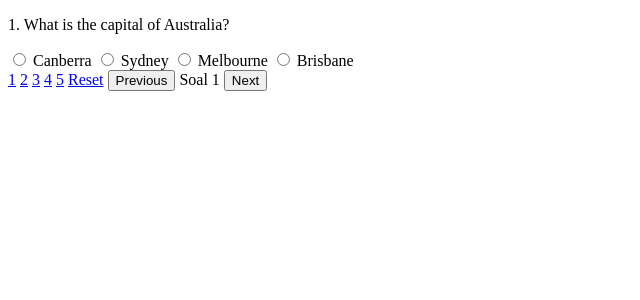
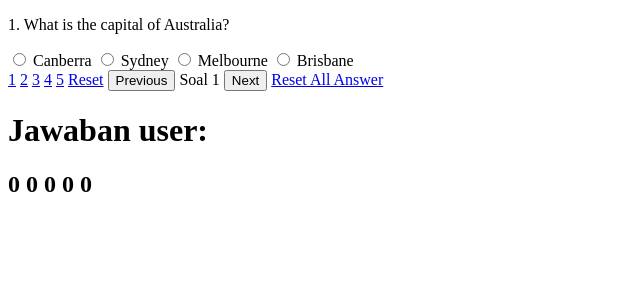
Before and after one commit to farrel216/Tugas2PBP-Quiz, a PHP site: page /?questionNum=1&answer=0 in a window 1280 px wide. Shown: the top 300 px of the page, without its empty margins (0-640 px from the left). Run offline with PHP 8.4, Linux system fonts and the light colour scheme.

Commit message:
Add Reset All Answer Button

```diff
--- a/index.php
+++ b/index.php
@@ -73,15 +73,16 @@
             <!-- <h1><?= (int)($_GET['questionNum'])?></h1> -->
 
             <button name="questionNum" type="submit" value='<?= ($questionNum != count($questions)) ? $questionNum + 1 : $questionNum ?>'>Next</button>
+        <!-- Reset All button -->
+        <a href="reset.php">Reset All Answer</a>
         </section>
-
         <!-- Uncomment untuk debugging jawaban user saat ini -->
-        <!-- <h1>Jawaban user:</h1>
+        <h1>Jawaban user:</h1>
         <h2>
             <?php foreach ($_SESSION['userAnswers'] as $ans):?>
                 <?= $ans ?>
             <?php endforeach?>
-        </h2> -->
+        </h2>
     </form>
 </body>
 </html>
```
Also changed, not shown: reset.php (added, +7 -0 lines).
